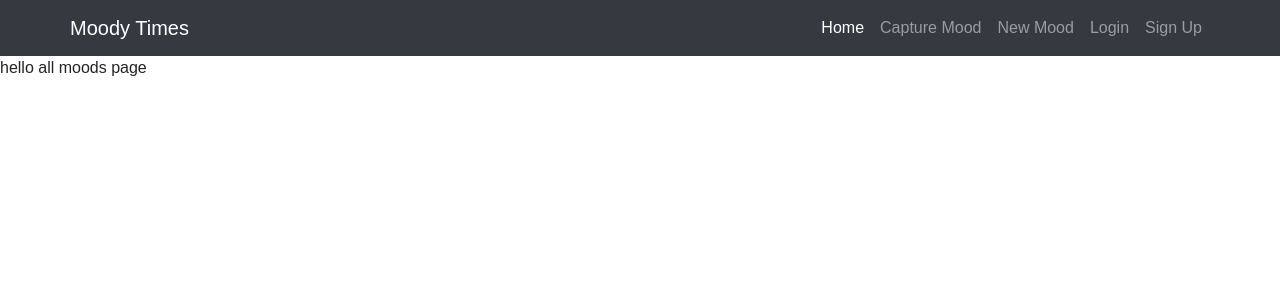
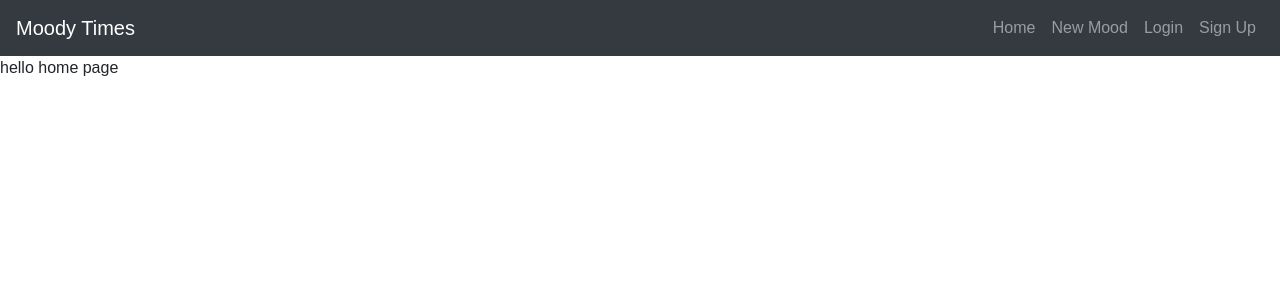
Before and after one commit to haywah27/mood-ring, a React (Create React App) app in the folder client/: page / in a window 1280 px wide. Shown: the top 300 px of the page. Built offline with nearby package versions, Linux system fonts and the light colour scheme.

Commit message:
converting navbar to react-bootstrap

```diff
--- a/client/src/components/Nav/index.js
+++ b/client/src/components/Nav/index.js
@@ -1,48 +1,96 @@
 import React from "react";
 import { Link, withRouter } from "react-router-dom";
+import { Navbar, Nav } from 'react-bootstrap';
 
-function Navigation(props) {
+function Navigation() {
   return (
-    <div className="navigation">
-      <nav class="navbar navbar-expand navbar-dark bg-dark">
-        <div class="container">
-          <Link class="navbar-brand" to="/">
-            Moody Times
-          </Link>
-          <div>
-            <ul class="navbar-nav ml-auto">
-              <li class={`nav-item ${props.location.pathname === "/" ? "active" : ""}`}>
-                <Link class="nav-link" to="/">
-                  Home
-                  <span class="sr-only">(current)</span>
-                </Link>
-              </li>
-              <li class={`nav-item  ${props.location.pathname === "/moods" ? "active" : ""}`}>
-                <Link class="nav-link" to="/moods">
-                  Capture Mood
-                </Link>
-              </li>
-              <li class={`nav-item  ${props.location.pathname === "/new-mood" ? "active" : ""}`}>
-                <Link class="nav-link" to="/new-mood">
-                  New Mood
-                </Link>
-              </li>
-              <li class={`nav-item  ${props.location.pathname === "/Login" ? "active" : ""}`}>
-                <Link class="nav-link" to="/Login">
-                  Login
-                </Link>
-              </li>
-              <li class={`nav-item  ${props.location.pathname === "/sign-up" ? "active" : ""}`}>
-                <Link class="nav-link" to="/sign-up">
-                  Sign Up
-                </Link>
-              </li>
-            </ul>
-          </div>
-        </div>
-      </nav>
-    </div>
+//     <div className="navigation">
+//       <nav class="navbar navbar-expand navbar-dark bg-dark">
+//         <div class="container">
+//           <Link class="navbar-brand" to="/">
+//             Moody Times
+//           </Link>
+//           <div>
+//             <ul class="navbar-nav ml-auto">
+//               <li class={`nav-item ${props.location.pathname === "/" ? "active" : ""}`}>
+//                 <Link class="nav-link" to="/">
+//                   Home
+//                   <span class="sr-only">(current)</span>
+//                 </Link>
+//               </li>
+//               <li class={`nav-item  ${props.location.pathname === "/moods" ? "active" : ""}`}>
+//                 <Link class="nav-link" to="/moods">
+//                   Capture Mood
+//                 </Link>
+//               </li>
+//               <li class={`nav-item  ${props.location.pathname === "/new-mood" ? "active" : ""}`}>
+//                 <Link class="nav-link" to="/new-mood">
+//                   New Mood
+//                 </Link>
+//               </li>
+//               <li class={`nav-item  ${props.location.pathname === "/Login" ? "active" : ""}`}>
+//                 <Link class="nav-link" to="/Login">
+//                   Login
+//                 </Link>
+//               </li>
+//               <li class={`nav-item  ${props.location.pathname === "/sign-up" ? "active" : ""}`}>
+//                 <Link class="nav-link" to="/sign-up">
+//                   Sign Up
+//                 </Link>
+//               </li>
+//             </ul>
+//           </div>
+//         </div>
+//       </nav>
+//     </div>
+
+
+
+<Navbar collapseOnSelect expand="lg" bg="dark" variant="dark">
+<Navbar.Brand href="/">Moody Times</Navbar.Brand>
+<Navbar.Toggle aria-controls="responsive-navbar-nav" />
+<Navbar.Collapse id="responsive-navbar-nav">
+  <Nav className="mr-auto">
+    {/* filler to align nav on right */}
+  </Nav>
+  <Nav>
+    <Nav.Link href="/">Home</Nav.Link>
+    <Nav.Link href="/new-mood">New Mood</Nav.Link>
+    {/* <Nav.Link href="/moods">Capture Mood</Nav.Link> */}
+    <Nav.Link href="login">Login</Nav.Link>
+    <Nav.Link href="sign-up">Sign Up</Nav.Link>
+  </Nav>
+</Navbar.Collapse>
+</Navbar>
+
+
   );
 }
 
-export default withRouter(Navigation);
+export default Navigation;
+
+
+
+
+/* <Navbar collapseOnSelect expand="lg" bg="dark" variant="dark">
+  <Navbar.Toggle aria-controls="responsive-navbar-nav" />
+
+  <Navbar.Collapse id="responsive-navbar-nav">
+    <Navbar.Brand href="/">Moody Times</Navbar.Brand>
+      <Nav>
+        <Nav.Link href="/">Home</Nav.Link>
+      </Nav>
+      <Nav>
+        <Nav.Link href="/new-mood">New Mood</Nav.Link>
+      </Nav>
+      <Nav>
+        <Nav.Link href="/moods">Capture Mood</Nav.Link>
+      </Nav>
+      <Nav>
+        <Nav.Link href="/login">Login</Nav.Link>
+      </Nav>
+      <Nav>
+        <Nav.Link href="sign-up">Sign Up</Nav.Link>
+      </Nav>
+    </Navbar.Collapse>
+</Navbar> */
--- a/client/src/pages/Home.js
+++ b/client/src/pages/Home.js
@@ -1,7 +1,7 @@
 import React from "react";
 
 function Home() {
-  return <div>hello all moods page</div>;
+  return <div>hello home page</div>;
 }
 
 export default Home;
--- a/package.json
+++ b/package.json
@@ -19,10 +19,12 @@
     "nodemon": "^1.18.7"
   },
   "dependencies": {
+    "bootstrap": "^4.6.0",
     "express": "^4.16.3",
     "if-env": "^1.0.4",
     "mongoose": "^5.12.3",
     "morgan": "^1.10.0",
+    "react-bootstrap": "^1.5.2",
     "react-router-dom": "^5.2.0"
   }
 }
```
Also changed, not shown: 1 other file (tests, documents, lock files or other folders).
